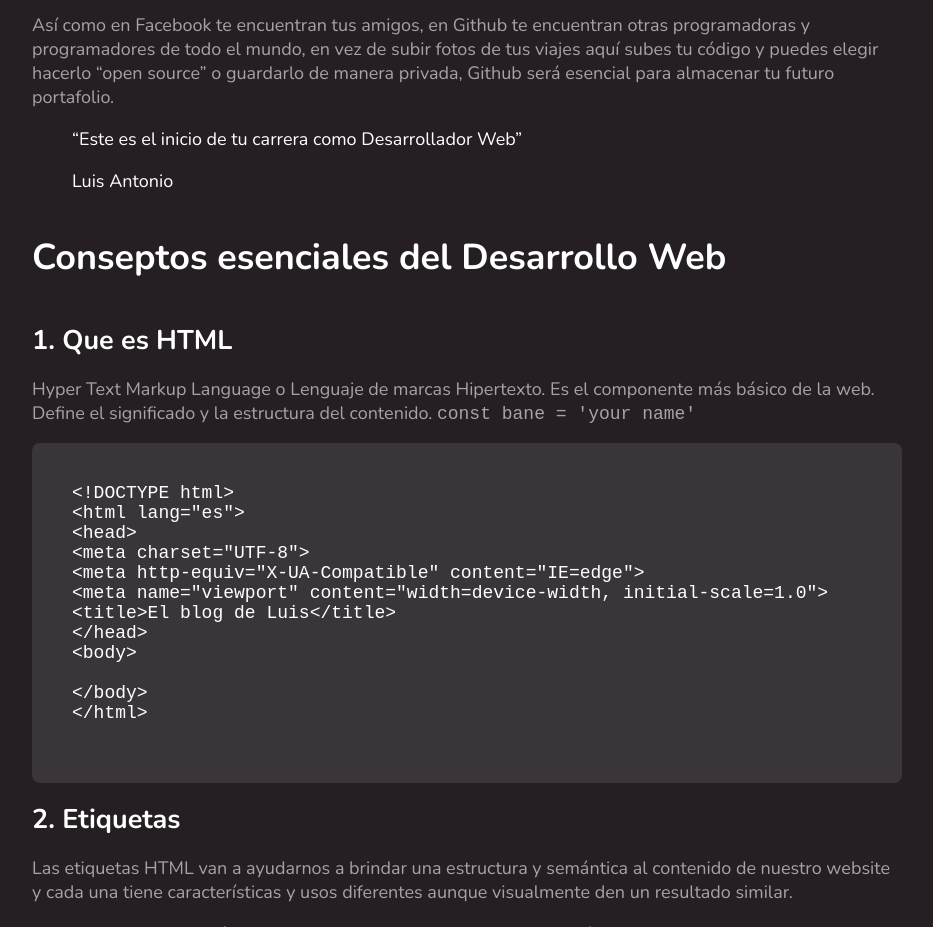
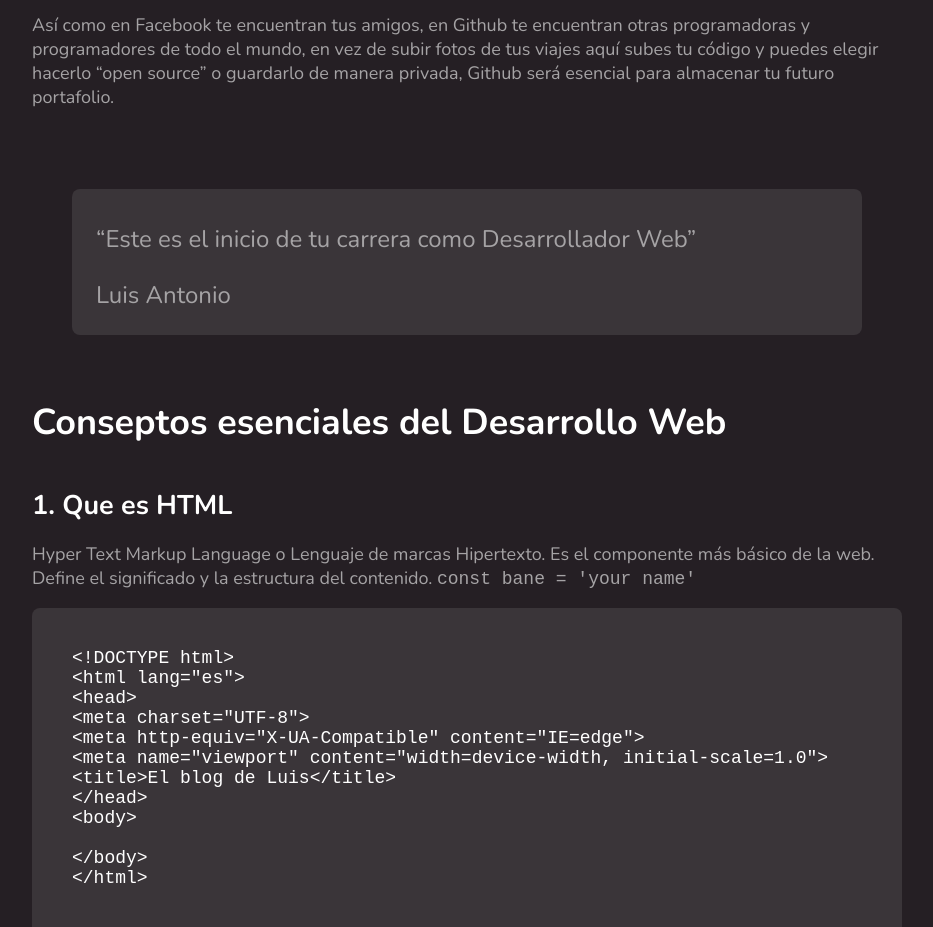
Before and after one commit to luischente/httml-css-esencial, a plain HTML site: page index.html in a window 1280 px wide. Shown: the part 1840-2767 px from the top of the page, without its empty margins (173-1106 px from the left). Drawn offline with nearby package versions, Linux system fonts and the light colour scheme.

Commit message:
Add files via upload

```diff
--- a/styles/styles-logical.css
+++ b/styles/styles-logical.css
@@ -126,12 +126,15 @@ background-image: linear-gradient(96.07deg, #314755 30.63%, #26a0da 102.18%) ;/*
     height: 4px;
     background:var(--white30);
     display: inline-block; */
-}
-blockquote{
+
+blockquote {
+    /* border: 1px solid red; */
     /* border: 1px solid red; */
     margin-block-start: 80px;
     margin-block-end: 63px;
-    background-color: var(--white10);
+    background: var(--white10);
+    /* background: var(--white); */
+    /* background-color: var(--white); */
     border-radius: 8px;
     line-height: 32px;
     font-size: 24px;
@@ -143,7 +146,7 @@ blockquote{
 }
 blockquote p, span{
 
-    color: var(--white30);
+    color: var(--white20);
 }
 .main hr{
     display: none;
```
